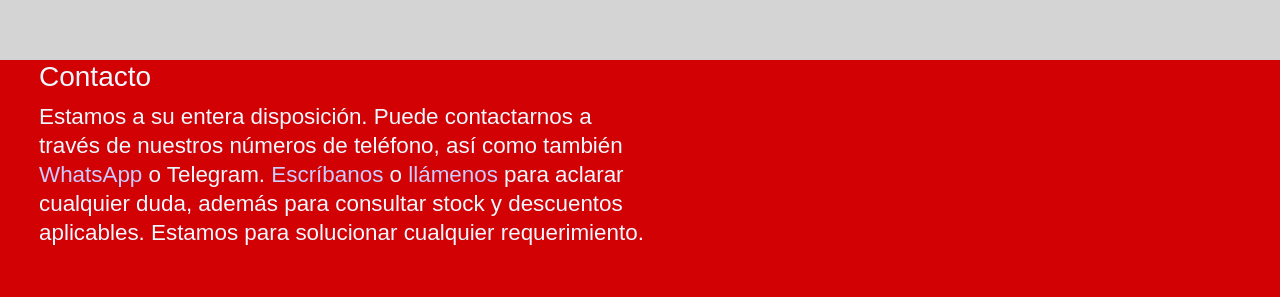
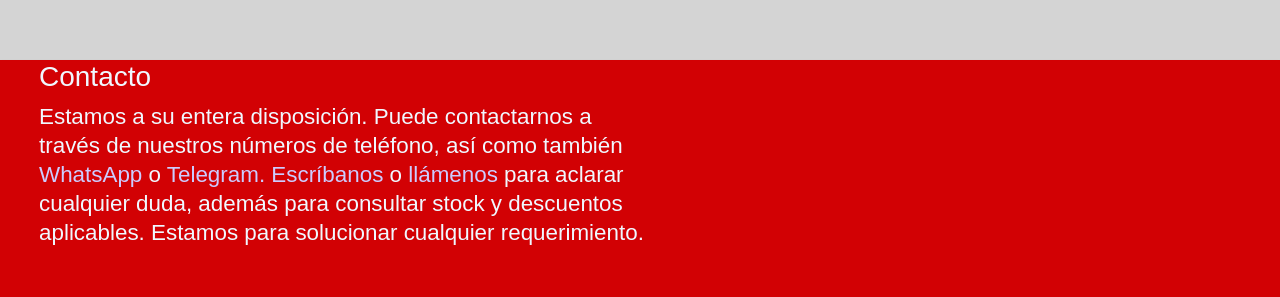
Before and after one commit to ripupo88/repuestos, a Next.js app: page / in a window 1280 px wide. Shown: the part 2112-2409 px from the top of the page. Built offline with nearby package versions, Linux system fonts and the light colour scheme.

Commit message:
telegram link

```diff
--- a/src/components/index/sec4.js
+++ b/src/components/index/sec4.js
@@ -10,7 +10,7 @@ export const Sec4 = () => {
                         Estamos a su entera disposición. Puede contactarnos a
                         través de nuestros números de teléfono, así como también
                         <a href='https://wa.me/593995314560'> WhatsApp</a> o
-                        Telegram.
+                        <a href='https://t.me/repocana'> Telegram.</a>
                         <a href='mailto:ronald040982@yahoo.es'> Escríbanos</a> o
                         <a href='tel:099-53-14-560'> llámenos</a> para aclarar
                         cualquier duda, además para consultar stock y descuentos
```
